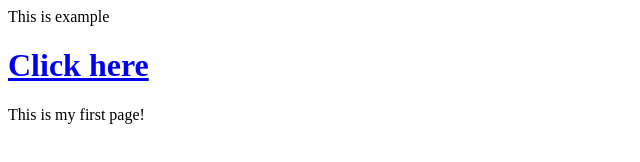
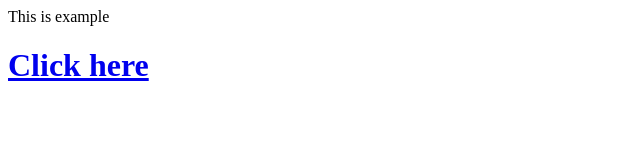
Before and after one commit to Bota313/gittest, a plain HTML site: page index.html in a window 1280 px wide. Shown: the whole page, without its empty margins (0-640 px from the left). Drawn offline with Linux system fonts and the light colour scheme.

Commit message:
removed p tag

```diff
--- a/index.html
+++ b/index.html
@@ -5,6 +5,6 @@
      <h1>
        <a href="https://www.google.com">Click here</a>
       </h1>
-      <p>This is my first page!</p>
+
     </body>
 </html>
```
